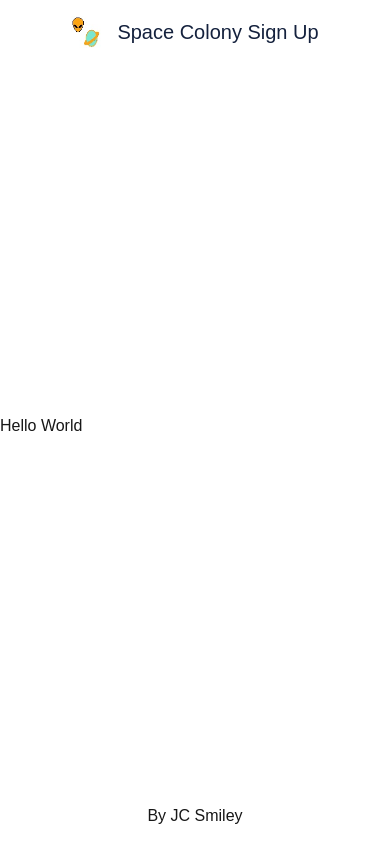
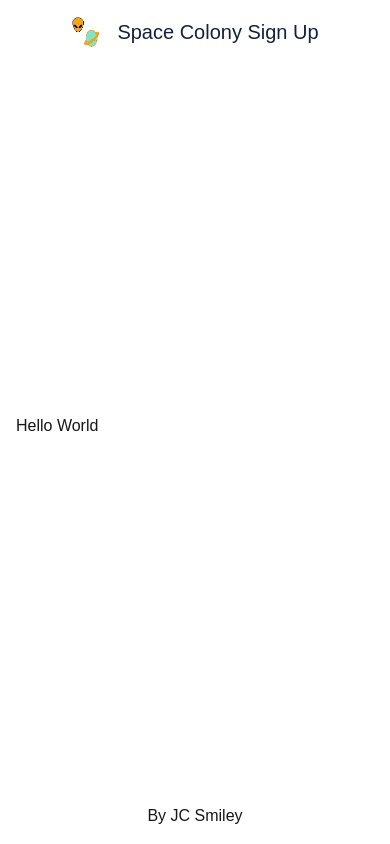
Before and after one commit to jcsmileyjr/alien-neighbor, a Next.js app: page / in a window 390 px wide. Built offline with nearby package versions, Linux system fonts and the light colour scheme.

Commit message:
Style: Ensure the landing page is desktop and mobile responsive

```diff
--- a/src/app/page.tsx
+++ b/src/app/page.tsx
@@ -3,7 +3,7 @@ import Header from "./components/Header/Header";
 
 export default function Home() {
   return (
-    <div className="py-4 h-screen flex flex-col justify-between">
+    <div className="p-4 h-screen flex flex-col justify-between sm:mx-auto sm:w-96">
       <Header />
       <main className="">
         Hello World
```
